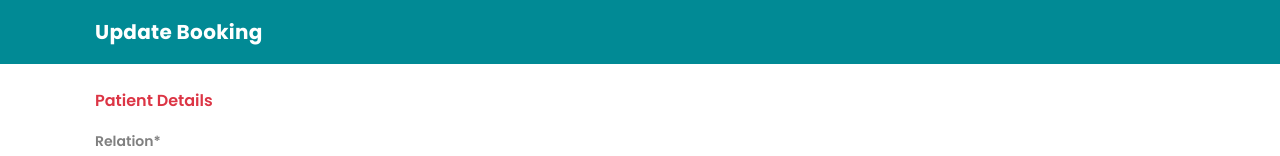
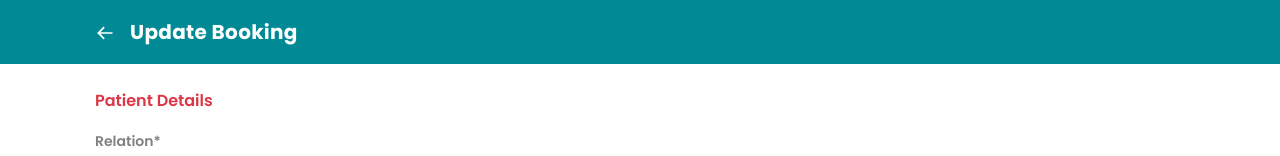
Before and after one commit to aniket-namdeo/SM-phlebo-next, a Next.js app: page /update-booking in a window 1280 px wide. Shown: the top 156 px of the page. Built offline with nearby package versions, Linux system fonts and the light colour scheme; no server answers.

Commit message:
back button start

```diff
--- a/src/app/update-booking/page.js
+++ b/src/app/update-booking/page.js
@@ -7,6 +7,7 @@ import Form from "react-bootstrap/Form";
 import Button from "react-bootstrap/Button";
 import "/public/css/update-booking.css";
 import PageHeader from "../component/page-header";
+import PageHeaderWithBack from "../component/page-header-with-back";
 
 import { useEffect, useState } from 'react';
 import { useRouter } from 'next/navigation';
@@ -109,7 +110,7 @@ export default function updatebooking() {
 
   return (
     <>
-      <PageHeader heading="Update Booking" />
+      <PageHeaderWithBack heading="Update Booking" />
       <section className="update-booking section-padding">
         <Container>
           <Row>
```
